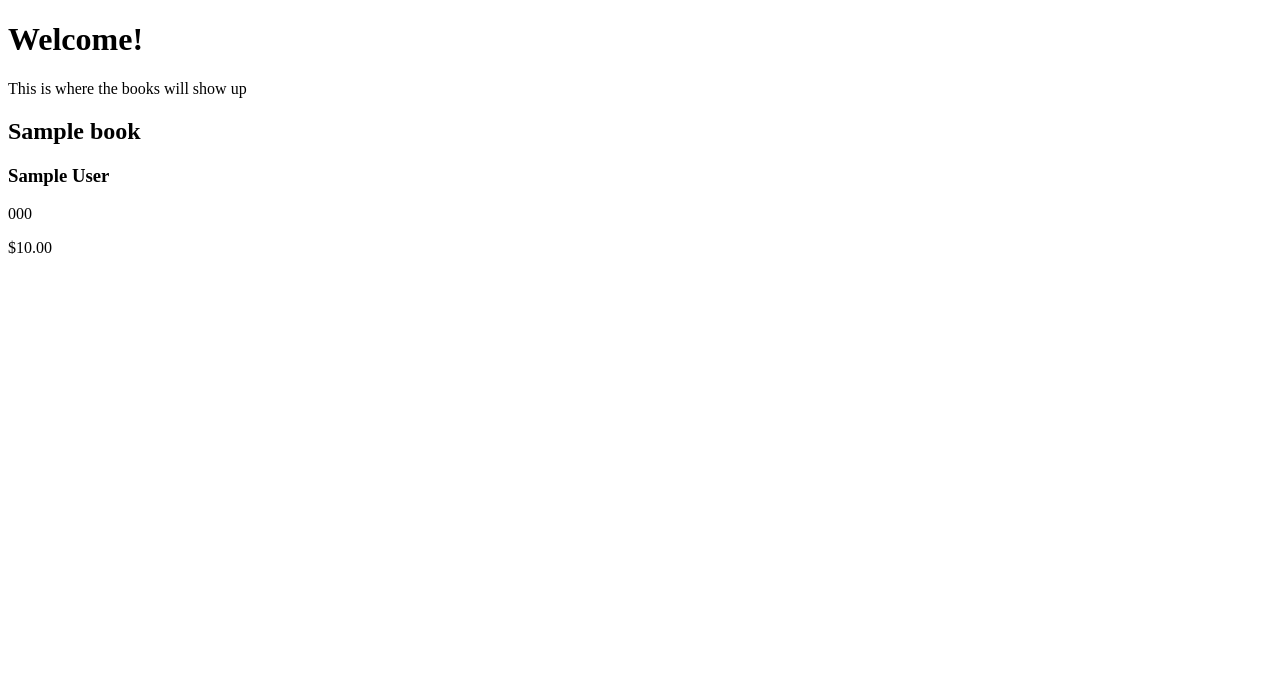
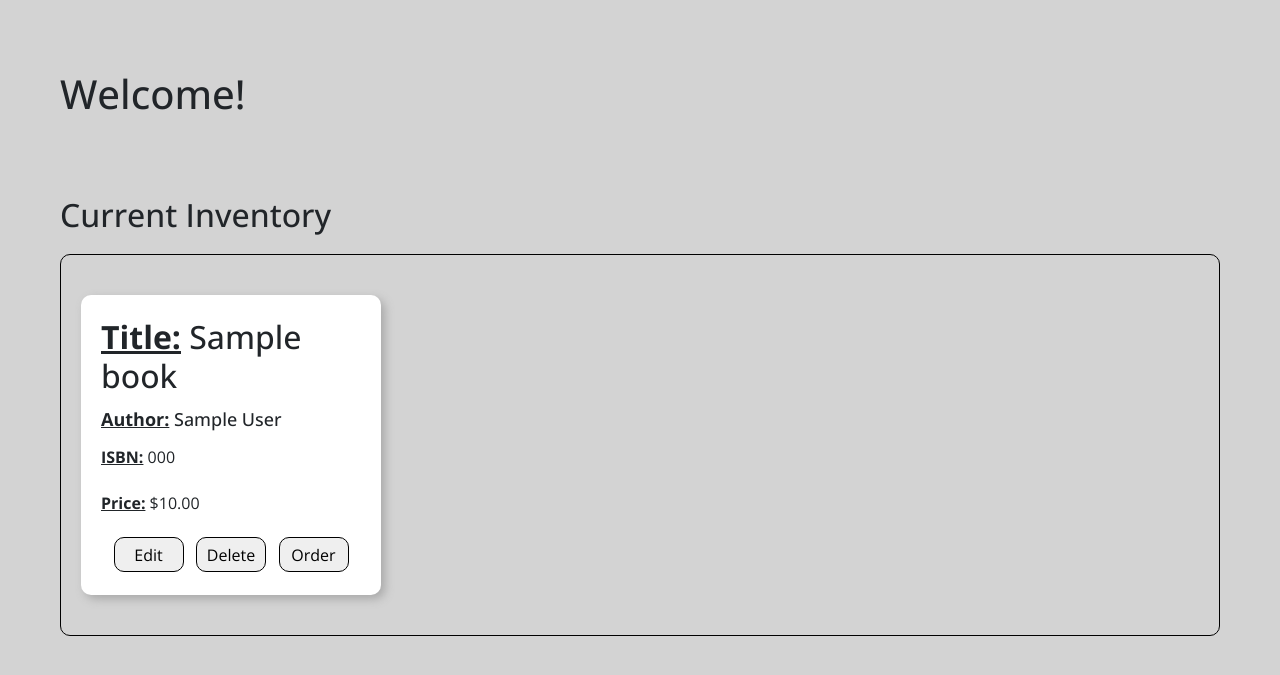
Before and after one commit to obertinelli/SDEV_220_Final_Project_3BrainCells, a Django app: page / in a window 1280 px wide. Shown: the top 675 px of the page. Run offline with Django 4.2, Linux system fonts and the light colour scheme; tables that the repository leaves empty hold one stand-in row (values such as "Sample post").

Commit message:
added fonts and styling, added home screen display

```diff
--- /dev/null
+++ b/bookstoreinv/static/css/main.css
@@ -0,0 +1,64 @@
+
+
+body{
+    background-color: lightgrey;
+    margin: 10px 60px;
+    font-family: 'Open Sans', 'Arial', 'sans-serif';
+}
+
+/* welcome title */
+header{
+    margin-bottom: 50px;
+    margin-top: 50px;
+    padding: 20px 0;
+}
+
+/* book display area */
+.display-container{
+    display: flex;
+    flex-wrap: wrap;
+    border: 0.5px solid black;
+    border-radius: 10px;
+}
+
+.inventory-title{
+    margin: 20px 0;
+}
+
+/* book display cards */
+.book-display-card {
+    background-color: white;
+    box-shadow: darkgray 4px 4px 10px;
+    border-radius: 10px;
+    min-height: 300px;
+    width: 300px;
+    display: flex;
+    flex-direction: column;
+    justify-content: space-around;
+    padding: 20px;
+    margin: 40px 20px;
+}
+
+/* layout for buttons in cards */
+.book-display-btns{
+    display: flex;
+    justify-content: space-evenly
+}
+
+/* all button styles */
+button{
+    width: 70px;
+    height: 35px;
+    border: 1px solid black;
+    border-radius: 10px;
+}
+
+.display-container > h2, h3{
+    font-size: large;
+}
+
+/* bold and underline card attributes */
+.attribute{
+    font-weight: bold;
+    text-decoration: underline;
+}
--- /dev/null
+++ b/bookstoreinv/templates/pages/base.html
@@ -0,0 +1,34 @@
+{% load static %}
+<!DOCTYPE html>
+<html lang="en">
+<head>
+    <meta charset="UTF-8">
+    <meta name="viewport" content="width=device-width, initial-scale=1.0">
+    <link rel="preconnect" href="https://fonts.googleapis.com">
+    <link rel="preconnect" href="https://fonts.gstatic.com" crossorigin>
+    <link href="https://fonts.googleapis.com/css2?family=Open+Sans:ital,wght@0,300..800;1,300..800&display=swap" rel="stylesheet">
+    <link rel="stylesheet" href="https://cdn.jsdelivr.net/npm/bootstrap@5.1.3/dist/css/bootstrap.min.css" integrity="sha384-1BmE4kWBq78iYhFldvKuhfTAU6auU8tT94WrHftjDbrCEXSU1oBoqyl2QvZ6jIW3" crossorigin="anonymous">
+    <link rel="stylesheet" href="{% static 'css/main.css' %}">
+    <title>Book Inventory - Home Screen</title>
+</head>
+<body>
+    <header>
+        <h1>Welcome!</h1>
+    </header>
+
+    <h2 class="inventory-title">Current Inventory</h2>
+
+    <!-- Display container for inventory items -->
+
+    <div class="display-container">
+
+        <!-- Card display for each book -->
+
+        {% block content %}
+
+        {% endblock %}
+
+    </div>
+
+</body>
+</html>
--- a/bookstoreinv/templates/pages/home_screen.html
+++ b/bookstoreinv/templates/pages/home_screen.html
@@ -1,26 +1,28 @@
-<!DOCTYPE html>
-<html lang="en">
-<head>
-    <meta charset="UTF-8">
-    <meta name="viewport" content="width=device-width, initial-scale=1.0">
-    <title>Book Inventory - Home Screen</title>
-</head>
-<body>
+{% extends 'pages/base.html' %}
 
-    <h1>Welcome!</h1>
-
-    <div>
-
-        <p>This is where the books will show up</p>
+   {% block content %}
+        <!-- Card display for each book -->
 
         {% for book in books %}
 
         <div class="book-display-card">
 
-            <h2 class="book-display-title">{{ book.title }}</h2>
-            <h3 class="book-display-author">{{ book.author }}</h3>
-            <p class="book-display-isbn">{{ book.isbn }}</p>
-            <span class="book-display-price">${{ book.price }}</span>
+            <h2 class="book-display-title">
+                <span class="attribute">Title:</span> {{ book.title }}
+            </h2>
+            <h3 class="book-display-author">
+                <span class="attribute">Author:</span> {{ book.author }}</h3>
+            <p class="book-display-isbn">
+                <span class="attribute">ISBN:</span> {{ book.isbn }}</p>
+            <p class="book-display-price">
+                <span class="attribute">Price:</span> ${{ book.price }}
+            </p>
+
+            <span class="book-display-btns">
+                <button>Edit</button>
+                <button>Delete</button>
+                <button>Order</button>
+            </span>
 
         </div>
 
@@ -28,7 +30,4 @@
 
         {% endfor %}
 
-    </div>
-
-</body>
-</html>
+    {% endblock %}
```
